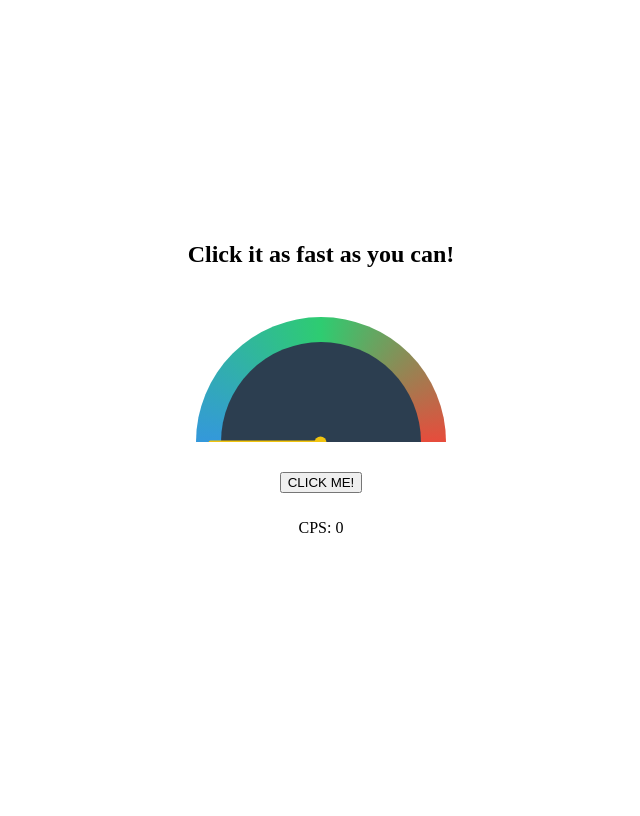
After one commit to tamiramil/dan, a Flask app: page /speedor in a window 1280 px wide. The commit adds this page. Shown: the whole page, without its empty margins (319-959 px from the left). Run offline with Flask 3, Linux system fonts and the light colour scheme.

Commit message:
did something dk

```diff
--- a/app.py
+++ b/app.py
@@ -20,6 +20,10 @@ def run_button():
 def simpson():
     return render_template('simpson.html')
 
+@app.route('/speedor')
+def speedor():
+    return render_template('speedor.html')
+
 @app.route('/succex')
 def succex():
     return render_template('succex.html')
@@ -32,7 +36,7 @@ def verify_answer():
     if user_val and abs(user_val - CORRECT_ANSWER) < 0.01:
         return jsonify({
             "success": True,
-            "redirect_url": "/succex"
+            "redirect_url": "/speedor"
         })
     else:
         return jsonify({"success": False}), 400
--- /dev/null
+++ b/static/speedometer.js
@@ -0,0 +1,32 @@
+document.addEventListener('DOMContentLoaded', () => {
+    const needle = document.getElementById('needle');
+    const cpsDisplay = document.getElementById('cps-display');
+    const clickButton = document.getElementById('click-button');
+
+    let clickTimestamps = [];
+    const REQUIRED_CPS = 8;
+    const MAX_CPS_DISPLAY = 8;
+    const WINDOW_MS = 1000;
+
+    clickButton.addEventListener('mousedown', () => {
+        clickTimestamps.push(performance.now());
+    });
+
+    setInterval(() => {
+        const now = performance.now();
+
+        clickTimestamps = clickTimestamps.filter(ts => now - ts < WINDOW_MS);
+
+        const currentCPS = clickTimestamps.length;
+
+        const angle = Math.min((currentCPS / MAX_CPS_DISPLAY), 1) * 180 - 90;
+        needle.style.transform = `translateX(-50%) rotate(${angle}deg)`;
+
+        cpsDisplay.textContent = `CPS: ${currentCPS}`;
+
+        if (currentCPS >= REQUIRED_CPS) {
+            clickTimestamps = [];
+            window.location.href = '/succex';
+        }
+    }, 33);
+});
--- a/static/style.css
+++ b/static/style.css
@@ -32,3 +32,70 @@
     top: 50%;
     left: 50%;
 }
+
+.speedometer-wrapper {
+  position: relative;
+  width: 250px;
+  height: 125px; /* Высота ровно в два раза меньше ширины */
+  overflow: hidden; /* Теперь это правильно скроет нижнюю часть круга */
+  margin: 20px auto;
+}
+
+.speedometer {
+  position: absolute;
+  top: 0; /* Прижимаем к верху */
+  left: 0;
+  width: 250px;
+  height: 250px; /* Рисуем полный круг */
+  border-radius: 50%;
+  /* Градиент: от прозрачного (низ) к цветам (верх) */
+  background: conic-gradient(
+    from -90deg,
+    #3498db 0deg,
+    #2ecc71 90deg,
+    #e74c3c 180deg,
+    transparent 180deg
+  );
+  z-index: 1;
+}
+
+/* Внутренний круг, чтобы сделать "бублик" */
+.speedometer::after {
+  content: '';
+  position: absolute;
+  top: 10%;
+  left: 10%;
+  width: 80%;
+  height: 80%;
+  background-color: #2c3e50;
+  border-radius: 50%;
+  z-index: 2;
+}
+
+.needle {
+  position: absolute;
+  bottom: 50%; /* Центр круга */
+  left: 50%;
+  width: 4px;
+  height: 45%;
+  background-color: #f1c40f;
+  transform-origin: bottom center;
+  /* Начало слева (-90deg) */
+  transform: translateX(-50%) rotate(-90deg);
+  transition: transform 0.1s ease-out;
+  z-index: 10;
+  border-radius: 4px;
+}
+
+/* Центр стрелки (точка крепления) */
+.needle::after {
+  content: '';
+  position: absolute;
+  bottom: -5px;
+  left: 50%;
+  transform: translateX(-50%);
+  width: 12px;
+  height: 12px;
+  background: #f1c40f;
+  border-radius: 50%;
+}
--- a/templates/rickroll.html
+++ b/templates/rickroll.html
@@ -10,6 +10,7 @@
 </head>
 <body>
   <div class="sanitar">
+    <!-- Here is nothings you could be looking for buddy-->
     <iframe width="720" height="480"
         src="https://www.youtube.com/embed/dQw4w9WgXcQ?autoplay=1&mute=1"
         allow="accelerometer; autoplay; clipboard-write; encrypted-media; gyroscope; picture-in-picture"
--- /dev/null
+++ b/templates/speedor.html
@@ -0,0 +1,38 @@
+<!DOCTYPE html>
+<html lang="en">
+<head>
+  <meta charset="UTF-8">
+  <meta name="viewport" content="width=device-width, initial-scale=1.0">
+  <title>Click Speed Test!</title>
+  <link rel="stylesheet" href="/static/style.css">
+  <link rel="icon" href="./favicon.ico" type="image/x-icon">
+</head>
+<body>
+  <div class="sanitar speed-test-container">
+    <h2>Click it as fast as you can!</h2>
+    <div class="speedometer-wrapper">
+      <div class="speedometer">
+        <div class="needle" id="needle"></div>
+        <div class="speed-marks">
+          <div class="mark" style="--i:0"></div>
+          <div class="mark" style="--i:1"></div>
+          <div class="mark" style="--i:2"></div>
+          <div class="mark" style="--i:3"></div>
+          <div class="mark" style="--i:4"></div>
+          <div class="mark" style="--i:5"></div>
+          <div class="mark" style="--i:6"></div>
+          <div class="mark" style="--i:7"></div>
+          <div class="mark" style="--i:8"></div>
+          <div class="mark" style="--i:9"></div>
+          <div class="mark" style="--i:10"></div>
+        </div>
+      </div>
+    </div>
+    <button id="click-button">CLICK ME!</button>
+    <p id="cps-display">CPS: 0.00</p>
+    <p id="message"></p>
+  </div>
+
+  <script src="/static/speedometer.js"></script>
+</body>
+</html>
```
